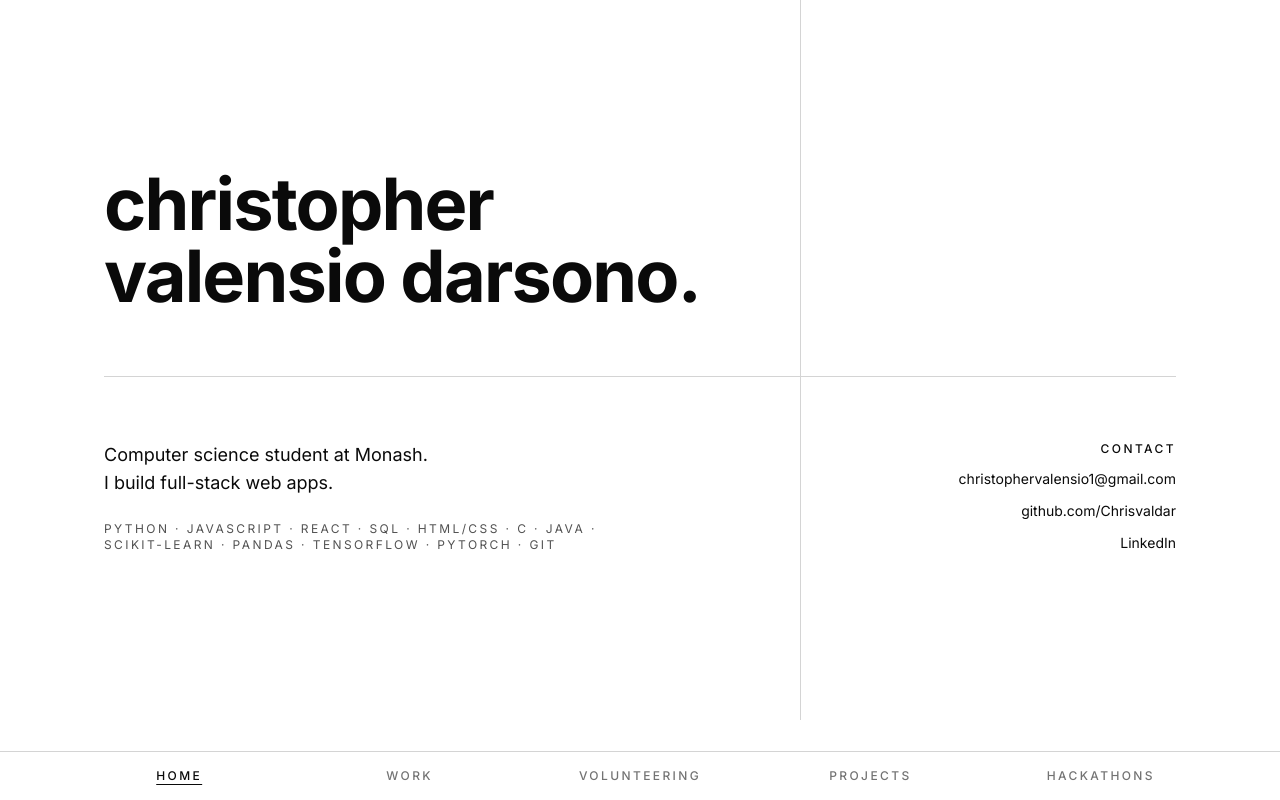
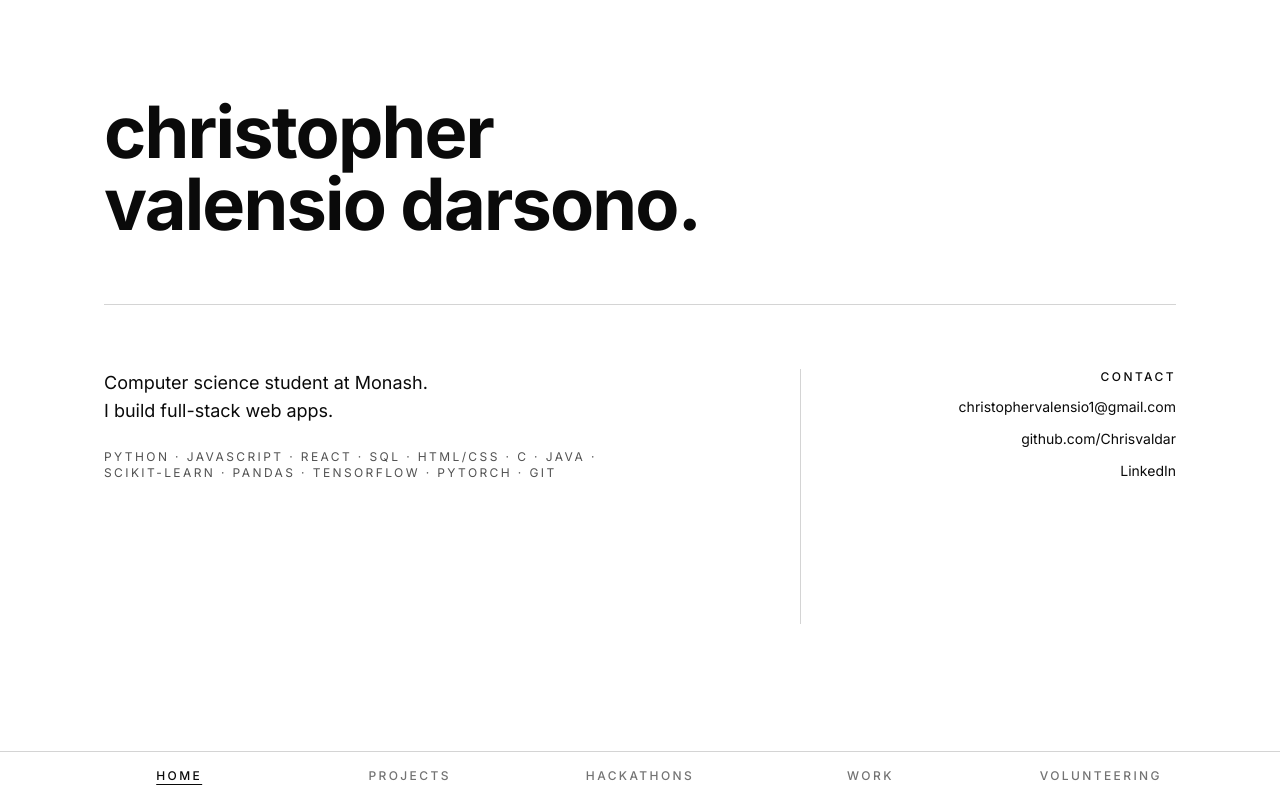
Before and after one commit to Chrisvaldar/portfolio-website, a React (Vite) app: page / in a window 1280 px wide. Built offline with nearby package versions, Linux system fonts and the light colour scheme.

Commit message:
fix: placement of nav bar

```diff
--- a/src/App.jsx
+++ b/src/App.jsx
@@ -20,7 +20,7 @@ function App() {
 
   return (
     <EditorialLayout>
-      <main className="pb-20">
+      <main className={activeTab === 'home' ? '' : 'pb-20'}>
         {activeTab === 'home' ? <Hero /> : null}
         {activeTab === 'work' ? (
           <ExperienceList label="work" items={workExperience} />
--- a/src/components/BottomNav.jsx
+++ b/src/components/BottomNav.jsx
@@ -1,9 +1,9 @@
 const tabs = [
   { id: 'home', label: 'home' },
+  { id: 'projects', label: 'projects' },
+  { id: 'hackathons', label: 'hackathons' },
   { id: 'work', label: 'work' },
   { id: 'volunteering', label: 'volunteering' },
-  { id: 'projects', label: 'projects' },
-  { id: 'hackathons', label: 'hackathons' },
 ]
 
 export default function BottomNav({ activeTab, onTabChange }) {
--- a/src/components/Hero.jsx
+++ b/src/components/Hero.jsx
@@ -16,11 +16,7 @@ export default function Hero() {
   const restOfName = nameParts.slice(1).join(' ')
 
   return (
-    <section className="relative flex min-h-[calc(100dvh-5rem)] flex-col justify-center py-16 md:py-24">
-      <div
-        aria-hidden="true"
-        className="pointer-events-none absolute inset-y-0 right-[35%] hidden w-px bg-neutral-300 md:block"
-      />
+    <section className="flex h-[calc(100dvh-5rem)] flex-col py-16 md:py-24">
       <h1 className="text-5xl font-bold tracking-tight text-neutral-950 md:text-7xl">
         {firstName}
         <br />
@@ -29,7 +25,13 @@ export default function Hero() {
 
       <div className="mt-12 hairline-t md:mt-16" />
 
-      <div className="mt-12 grid gap-12 md:mt-16 md:grid-cols-2 md:gap-20">
+      <div className="relative mt-12 flex min-h-0 flex-1 md:mt-16">
+        <div
+          aria-hidden="true"
+          className="pointer-events-none absolute bottom-0 right-[35%] top-0 hidden w-px bg-neutral-300 md:block"
+        />
+
+        <div className="grid w-full gap-12 md:grid-cols-2 md:gap-20">
           <div className="space-y-6">
             <p className="max-w-md text-base leading-relaxed text-neutral-950 md:text-lg">
               {identity.tagline.map((line, index) => (
@@ -58,6 +60,7 @@ export default function Hero() {
             ) : null}
           </div>
         </div>
+      </div>
     </section>
   )
 }
```
Lines whose indentation alone changed are shown as unchanged.
